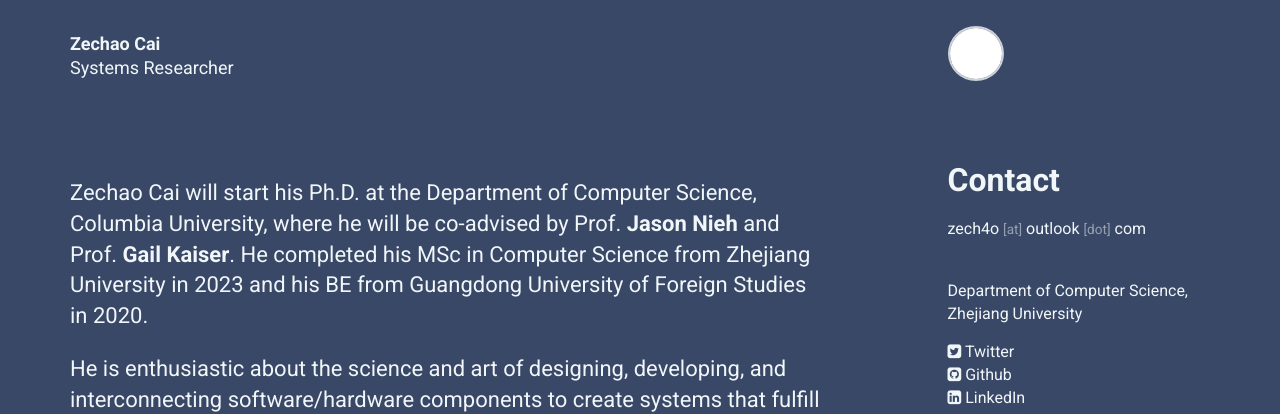
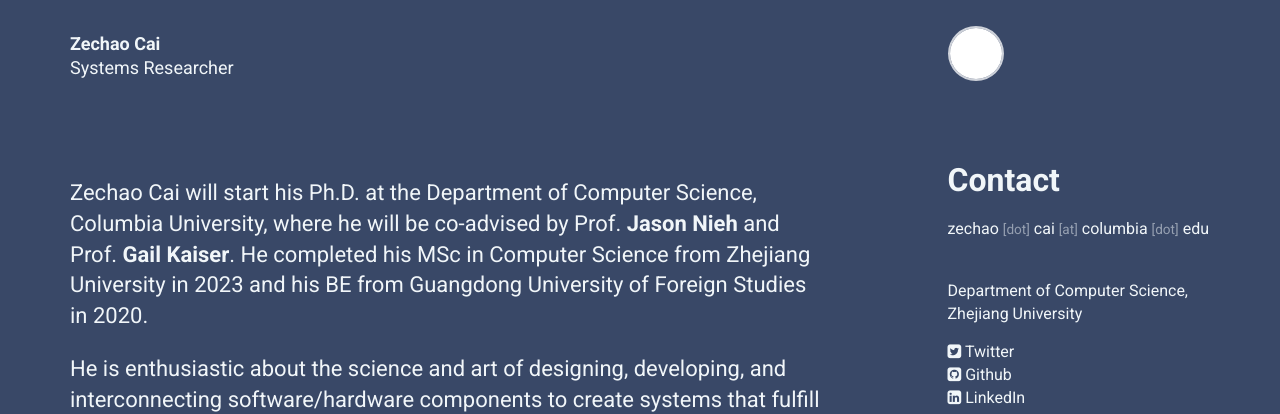
Before and after one commit to zech4o/zech4o.github.io, a Jekyll site: the page built from index.html, in a window 1280 px wide and 900 px high. Shown: the top 414 px of the window. Built offline with Jekyll 4.4.1, drawn with Linux system fonts in a browser that asks for light colours; nearby versions of some CDN libraries.

Commit message:
update 2024-05-01

```diff
--- a/_data/personal.yml
+++ b/_data/personal.yml
@@ -4,7 +4,7 @@ label: Systems Researcher
 
 picture: /img/my_profile_pic.jpeg
 
-email: zech4o@outlook.com
+email: zechao.cai@columbia.edu
 
 phone:
 
```
